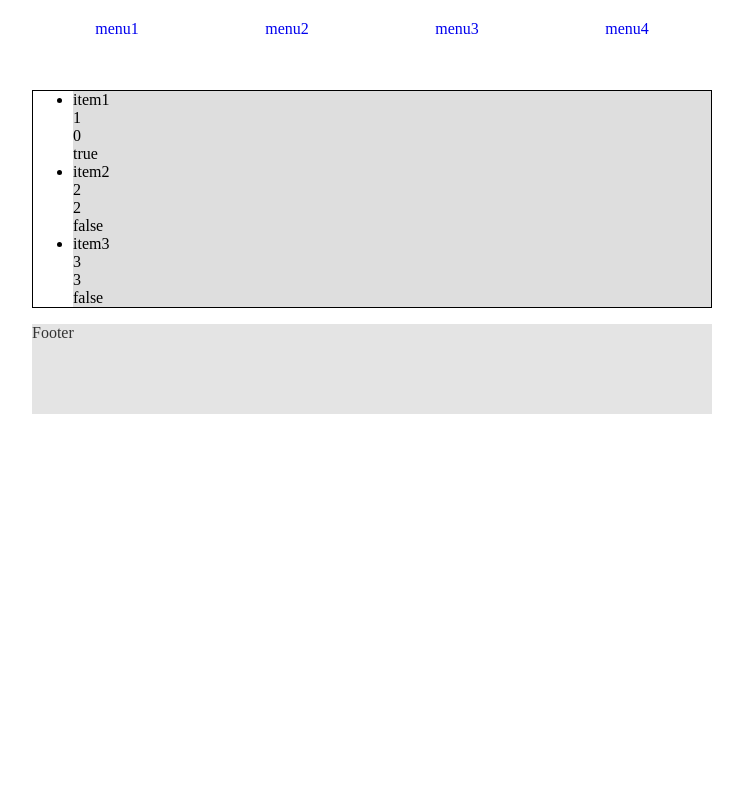
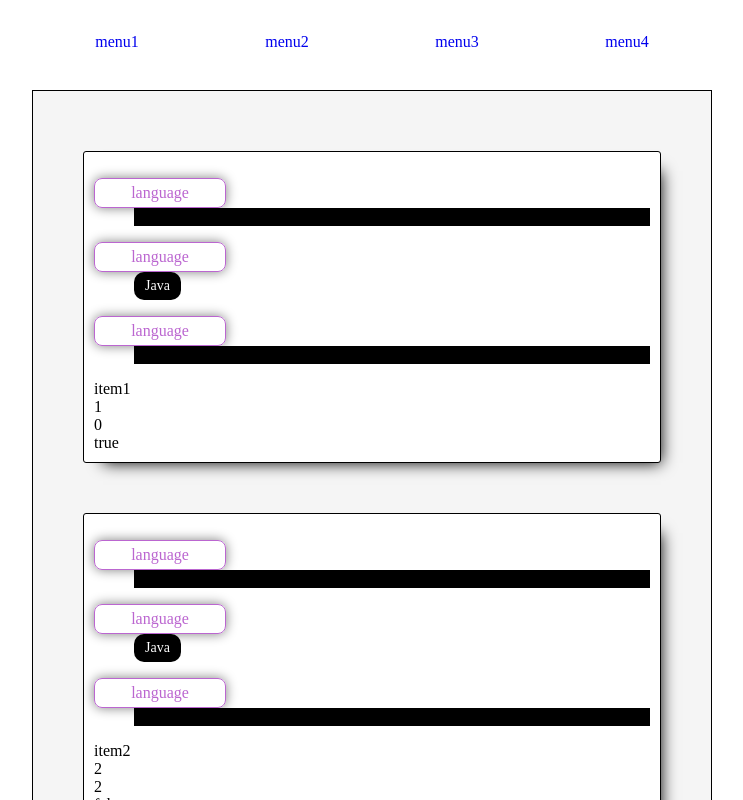
Before and after one commit to masamiShim/react-practice, a React app: page / in a window 1280 px wide. Shown: the top 800 px of the page, without its empty margins (268-1011 px from the left). Built offline with nearby package versions, Linux system fonts and the light colour scheme.

Commit message:
デザイン作成中

```diff
--- a/src/index.css
+++ b/src/index.css
@@ -26,8 +26,17 @@ nav > ul > li > a {
     height: 100%;
 }
 
+
 nav > ul > li > a:hover {
     background: #ddd;
+}
+
+
+nav > ul > li > a > span {
+    position: relative;
+    top: 25%;
+    bottom: 25%;
+
 }
 
 .header {
@@ -85,8 +94,74 @@ nav > ul > li > a:hover {
 
 .listContainer {
     border: 1px solid black;
+    list-style: none;
+    background: whitesmoke;
+    padding: 50px;
+}
+.listCategory{
+    background: #fff;
 }
 
+.itemSkill{
+    background: #000;
+}
+.listSkillLabel{
+    border: 1px solid #bb66d0;
+    color: #bb66d0;
+    border-radius: 8px;
+    text-align: center;
+    padding: 5px;
+    width: fit-content;
+    min-width: 120px;
+    z-index: 10;
+    box-shadow: 0 0 12px gray;
+}
+.listFrameworkLabel{
+    border: 1px solid #bb66d0;
+    color: #bb66d0;
+    border-radius: 8px;
+    text-align: center;
+    padding: 5px;
+    width: fit-content;
+    min-width: 120px;
+    z-index: 10;
+    box-shadow: 0 0 12px gray;
+}
+.itemFramework{
+    background: #000;
+    color: #fff;
+    padding: 5px 10px;
+    width: fit-content;
+    border: 1px dotted black;
+    -webkit-border-radius: 10px;
+    -moz-border-radius: 10px;
+    border-radius: 10px;
+    font-size: 14px;
+}
+.listToolLabel{
+    border: 1px solid #bb66d0;
+    color: #bb66d0;
+    border-radius: 8px;
+    text-align: center;
+    padding: 5px;
+    width: fit-content;
+    min-width: 120px;
+    z-index: 10;
+    box-shadow: 0 0 12px gray;
+}
+
+.itemTool{
+    background: #000;
+}
 .listItem {
-    background: #dedede;
+    position: relative;
+    padding: 10px;
+    top: 10px;
+    margin-bottom: 50px;
+    border: 1px solid black;
+    box-shadow: 10px 10px 15px -10px;
+    background: #fff;
+    z-index: 3;
+    border-radius: 3px;
+
 }
--- a/src/index.tsx
+++ b/src/index.tsx
@@ -37,6 +37,19 @@ const ItemDetail = (props: any) => {
     return <li className={
         styled.listItem.concat(' item')
             .concat(props.item.isStockEmpty() ? ' soldout' : '')}>
+        <dl className={styled.listCategory}>
+            <dt className={styled.listSkillLabel}>language</dt>
+            <dd className={styled.itemSkill}>Java</dd>
+        </dl>
+        <dl className={styled.listCategory}>
+            <dt className={styled.listFrameworkLabel}>language</dt>
+            <dd className={styled.itemFramework}>Java</dd>
+        </dl>
+        <dl className={styled.listCategory}>
+            <dt className={styled.listToolLabel}>language</dt>
+            <dd className={styled.itemTool}>Java</dd>
+        </dl>
+        <label ></label>
         <div className='item-name'>{props.item.name}</div>
         <div className='item-price'>{props.item.price}</div>
         <div className='item-stock'>{props.item.stock}</div>
@@ -48,10 +61,10 @@ const Header = () => {
     return <header className={styled.header}>
         <nav>
             <ul>
-                <li><a href='#'>menu1</a></li>
-                <li><a href='#'>menu2</a></li>
-                <li><a href='#'>menu3</a></li>
-                <li><a href='#'>menu4</a></li>
+                <li><a href='#'><span>menu1</span></a></li>
+                <li><a href='#'><span>menu2</span></a></li>
+                <li><a href='#'><span>menu3</span></a></li>
+                <li><a href='#'><span>menu4</span></a></li>
             </ul>
         </nav>
     </header>
```
Also changed, not shown: src/index.css.d.ts (+12 -5 lines).
